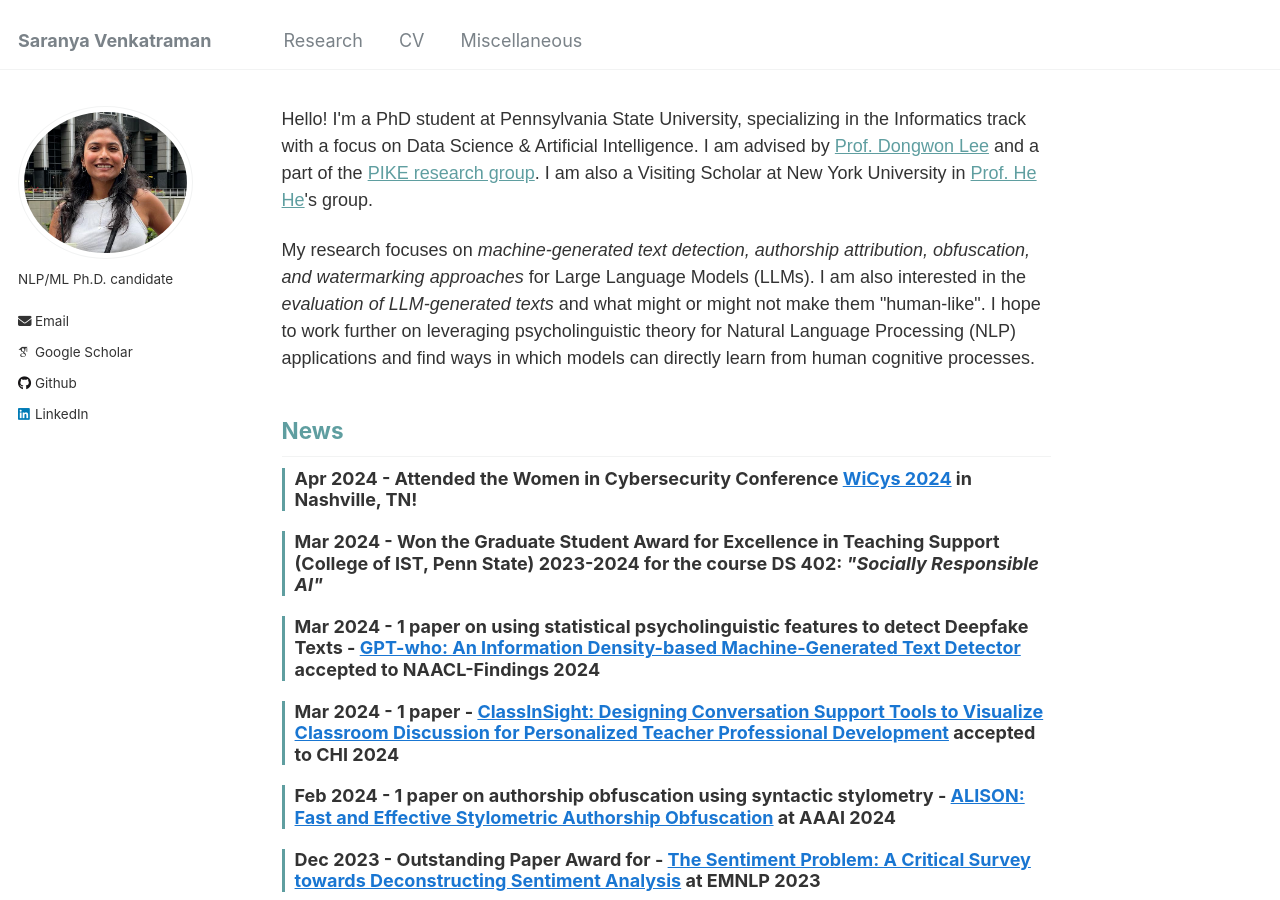
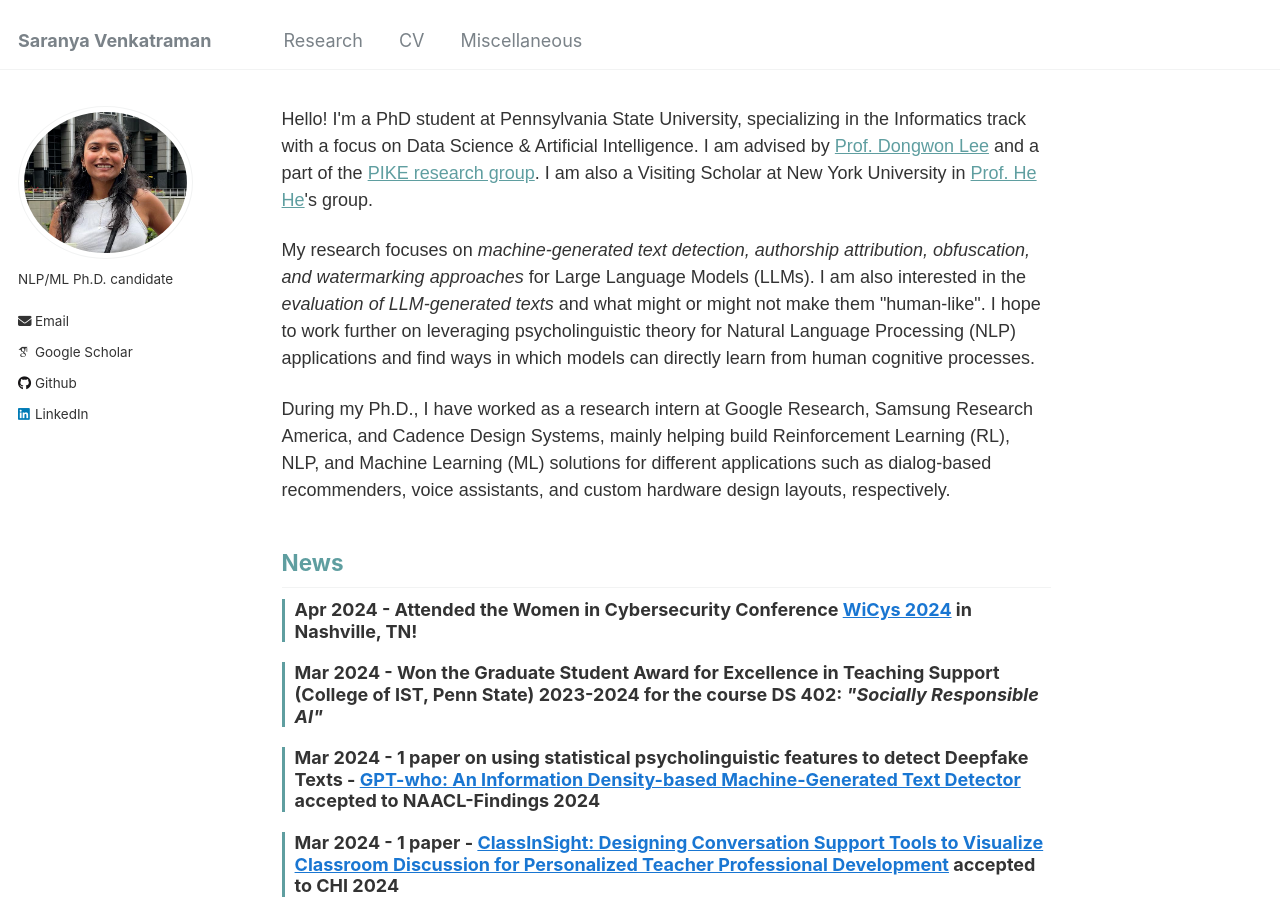
Before and after one commit to saranya-venkatraman/saranya-venkatraman.github.io, a Jekyll site: the page built from _pages/about.md, in a window 1280 px wide and 900 px high. Built offline with Jekyll 4.4.1, drawn with Linux system fonts in a browser that asks for light colours; some web fonts are replaced.

Commit message:
Update about.md

```diff
--- a/_pages/about.md
+++ b/_pages/about.md
@@ -45,6 +45,8 @@ redirect_from:
 
      <p>My research focuses on <em>machine-generated text detection, authorship attribution, obfuscation, and watermarking approaches</em> for Large Language Models (LLMs). I am also interested in the <em>evaluation of LLM-generated texts</em> and what might or might not make them "human-like". I hope to work further on leveraging psycholinguistic theory for Natural Language Processing (NLP) applications and find ways in which models can directly learn from human cognitive processes.</p>
 
+     <p> During my Ph.D., I have worked as a research intern at Google Research, Samsung Research America, and Cadence Design Systems, mainly helping build Reinforcement Learning (RL), NLP, and Machine Learning (ML) solutions for different applications such as dialog-based recommenders, voice assistants, and custom hardware design layouts, respectively.</p>
+
   <h2 style="color: #5F9EA0;">News</h2>
 
   <div class="news-item">
```
